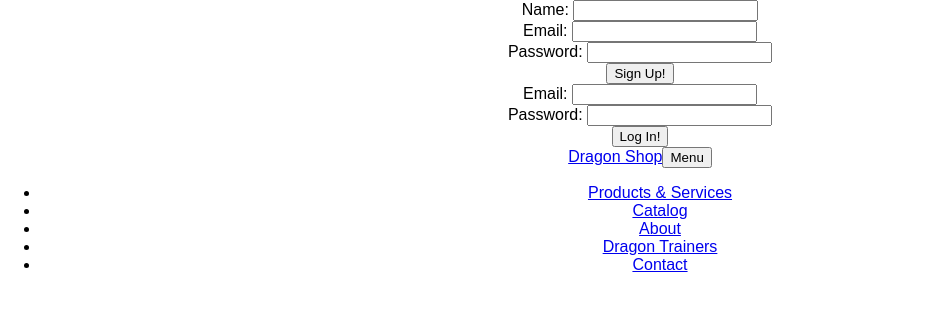
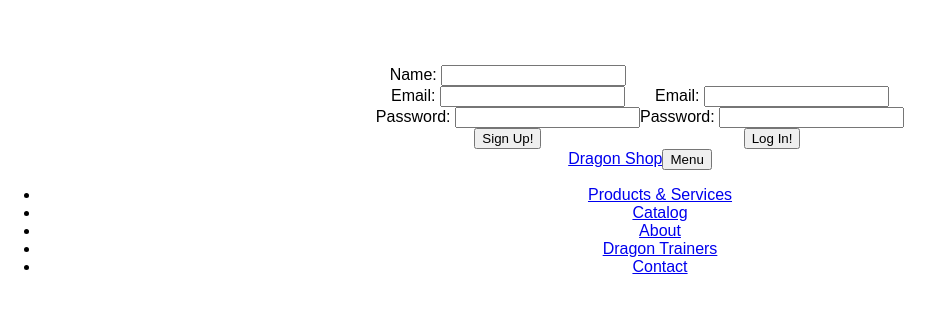
Before and after one commit to vivian5668/dragon-react, a React (Create React App) app in the folder client/: page / in a window 1280 px wide. Shown: the top 310 px of the page, without its empty margins (0-943 px from the left). Built offline with nearby package versions, Linux system fonts and the light colour scheme; the HTML template or start-up script is replaced by a standard one.

Commit message:
login form and signup form side by side

```diff
--- a/client/src/App.css
+++ b/client/src/App.css
@@ -1,3 +1,4 @@
 .App {
   text-align: center;
+
 }
--- a/client/src/App.js
+++ b/client/src/App.js
@@ -63,8 +63,10 @@ class App extends Component {
     } else {
       return (
         <div className="App">
-          <Signup liftToken={this.liftTokenToState} />
-          <Login liftToken={this.liftTokenToState} />
+          <div>
+            <Signup liftToken={this.liftTokenToState} />
+            <Login liftToken={this.liftTokenToState} />
+          </div>
           <Navbar />
         </div>
       )
--- a/client/src/Login.js
+++ b/client/src/Login.js
@@ -34,11 +34,13 @@ class Login extends Component {
 
   render() {
     return (
-      <form onSubmit={this.handleSubmit}>
-        Email: <input type='text' value={this.state.email} onChange={this.handleEmailChange} /><br />
-        Password: <input type='password' value={this.state.password} onChange={this.handlePasswordChange} /><br />
-        <input type='submit' value='Log In!' />
-      </form>
+      <div id='loginBox'>
+        <form onSubmit={this.handleSubmit}>
+          Email: <input type='text' value={this.state.email} onChange={this.handleEmailChange} /><br />
+          Password: <input type='password' value={this.state.password} onChange={this.handlePasswordChange} /><br />
+          <input type='submit' value='Log In!' />
+        </form>
+      </div>
     )
   }
 }
--- a/client/src/Signup.js
+++ b/client/src/Signup.js
@@ -41,12 +41,14 @@ class Signup extends Component {
 
   render() {
     return (
+      <div id='SignupBox'>
         <form onSubmit={this.handleSubmit}>
           Name: <input type='text' value={this.state.name} onChange={this.handleNameChange} /><br />
           Email: <input type='text' value={this.state.email} onChange={this.handleEmailChange} /><br />
           Password: <input type='password' value={this.state.password} onChange={this.handlePasswordChange} /><br />
           <input type='submit' value='Sign Up!' />
         </form>
+      </div>
     )
   }
 }
--- a/client/src/index.css
+++ b/client/src/index.css
@@ -1,5 +1,14 @@
 body {
   margin: 0;
   padding: 0;
+  padding-top: 65px;
   font-family: sans-serif;
 }
+
+#loginBox {
+	display: inline-block;
+}
+
+#SignupBox {
+	display: inline-block;
+}
```
Lines whose indentation alone changed are shown as unchanged.
